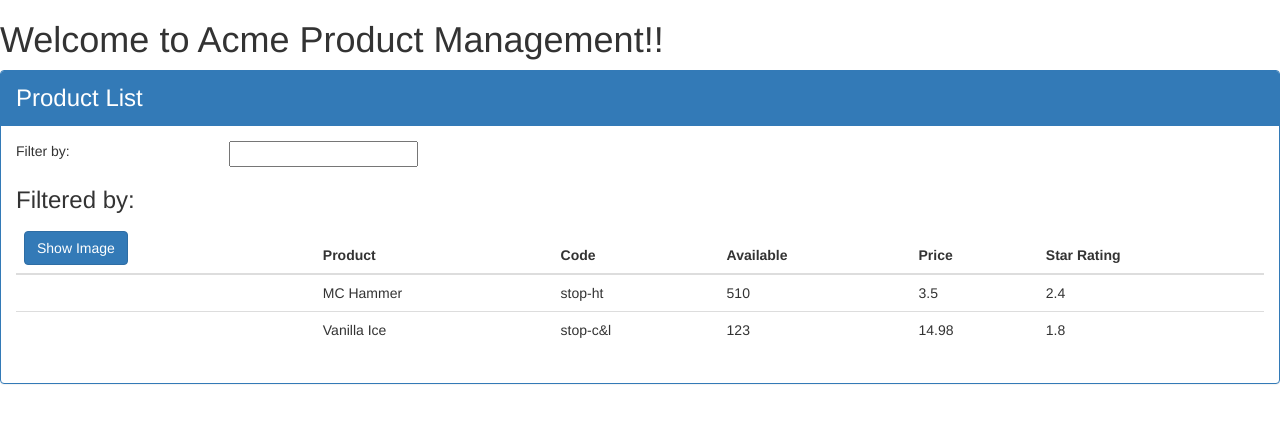
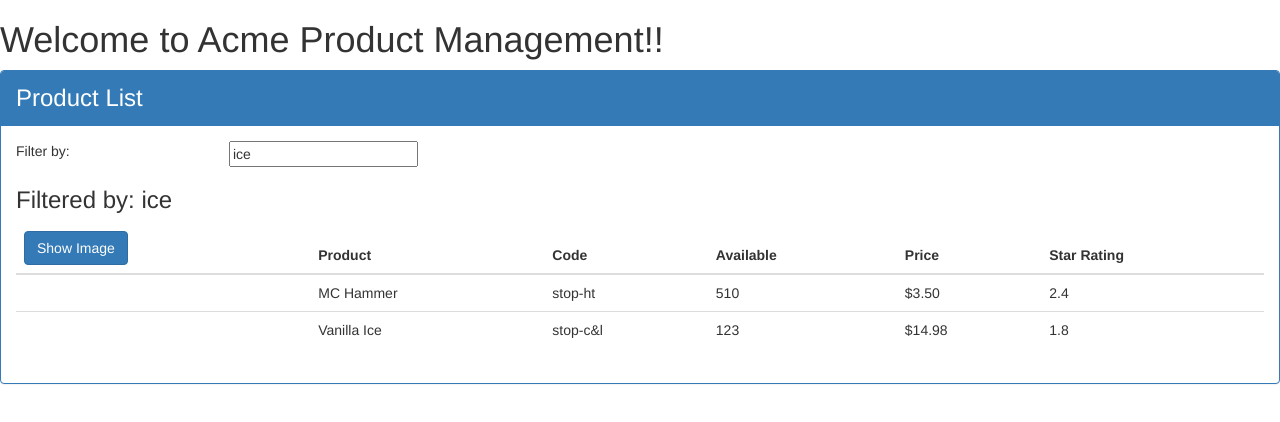
Before and after one commit to jjermanis/acme-product, an Angular app: page / in a window 1280 px wide. Shown: the top 422 px of the page. Built offline with nearby package versions, Linux system fonts and the light colour scheme.

Commit message:
Added two-way binding and pipes

```diff
--- a/src/app/app.module.ts
+++ b/src/app/app.module.ts
@@ -1,5 +1,6 @@
 import { BrowserModule } from '@angular/platform-browser';
 import { NgModule } from '@angular/core';
+import { FormsModule } from '@angular/forms'
 
 import { AppComponent } from './app.component';
 import { ProductListComponent } from './products/product-list.component';
@@ -10,7 +11,8 @@
     ProductListComponent
   ],
   imports: [
-    BrowserModule
+    BrowserModule,
+    FormsModule
   ],
   providers: [],
   bootstrap: [AppComponent]
--- a/src/app/products/product-list.component.html
+++ b/src/app/products/product-list.component.html
@@ -6,12 +6,13 @@
         <div class="row">
             <div class="col-md-2">Filter by:</div>
             <div class="col-md-4">
-                <input type="text" />
+                <input type="text"
+                [(ngModel)] = 'listFilter'/>
             </div>
         </div>
         <div class="row">
             <div class="col-md-6">
-                <h3>Filtered by: </h3>
+                <h3>Filtered by: {{listFilter}}</h3>
             </div>
         </div>
         <div class="table-responsive">
@@ -41,7 +42,7 @@
                         <td>{{product.name}}</td>
                         <td>{{product.code}}</td>
                         <td>{{product.available}}</td>
-                        <td>{{product.price}}</td>
+                        <td>{{product.price | currency:'USD':true:'1.2-2'}}</td>
                         <td>{{product.rating}}</td>
                     </tr>
                 </tbody>
--- a/src/app/products/product-list.component.ts
+++ b/src/app/products/product-list.component.ts
@@ -9,6 +9,7 @@
     imageWidth: number = 50;
     imageMargin: number = 2;
     showImage: boolean = false;
+    listFilter: string = "ice";
     products: any[]=
     [
         {
```
